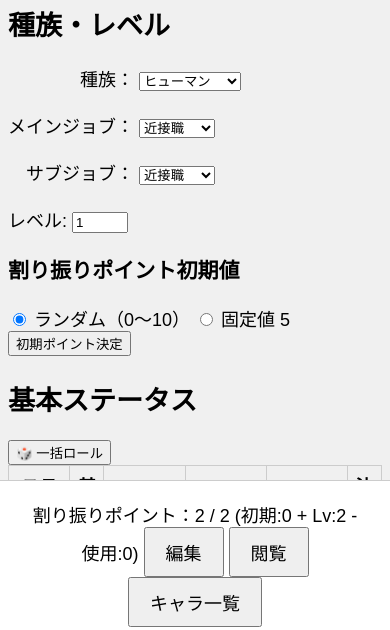
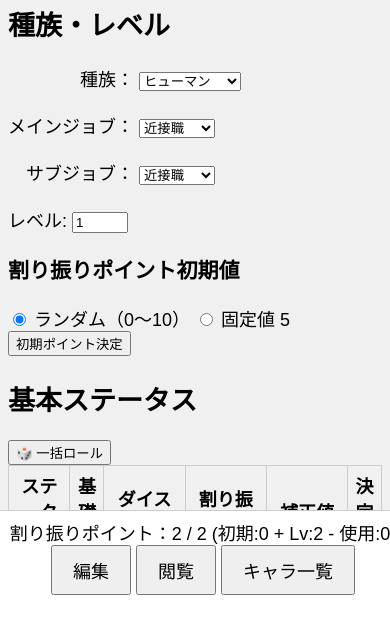
Before and after one commit to mk3710tama-ship-it/trpg-character-sheet-FBA, a plain HTML site: page index.html in a window 390 px wide. Shown: the part 197-827 px from the top of the page. Drawn offline with Linux system fonts and the light colour scheme.

Commit message:
Add files via upload

```diff
--- a/style.css
+++ b/style.css
@@ -20,6 +20,17 @@ h1 {
 
 body {
   padding-bottom: 180px;
+}
+
+@media (max-width: 768px) {
+  body {
+    padding-bottom: 140px;
+  }
+
+  #bottom-bar {
+    min-height: 120px;
+    padding: 16px;
+  }
 }
 
 
@@ -108,11 +119,7 @@ body {
   z-index: 1000;
 }
 
-#bottom-bar {
-  min-height: 140px;
-  padding: 20px 24px;
-  box-sizing: border-box;
-}
+
 
 
 #bottom-bar button {
```
